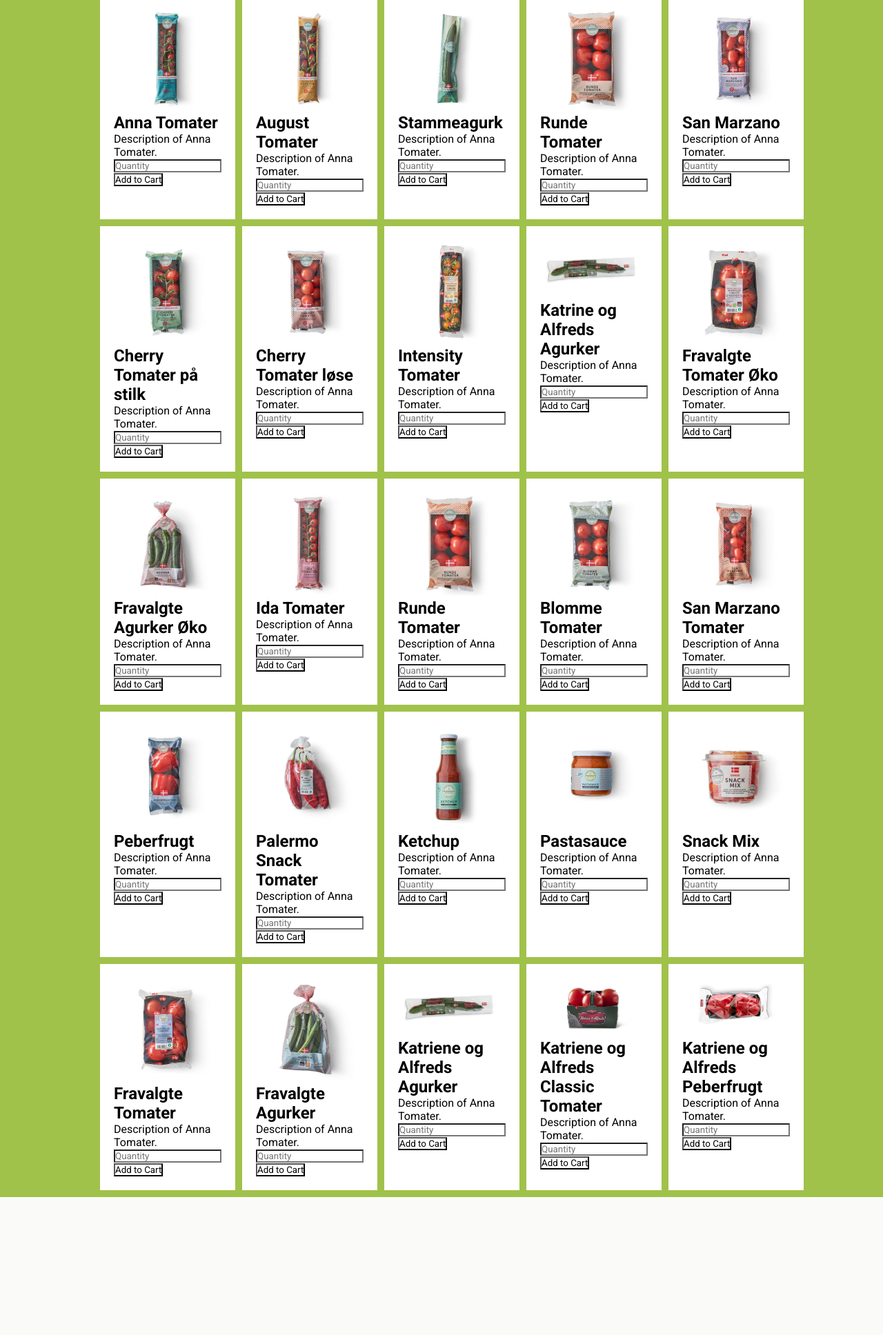
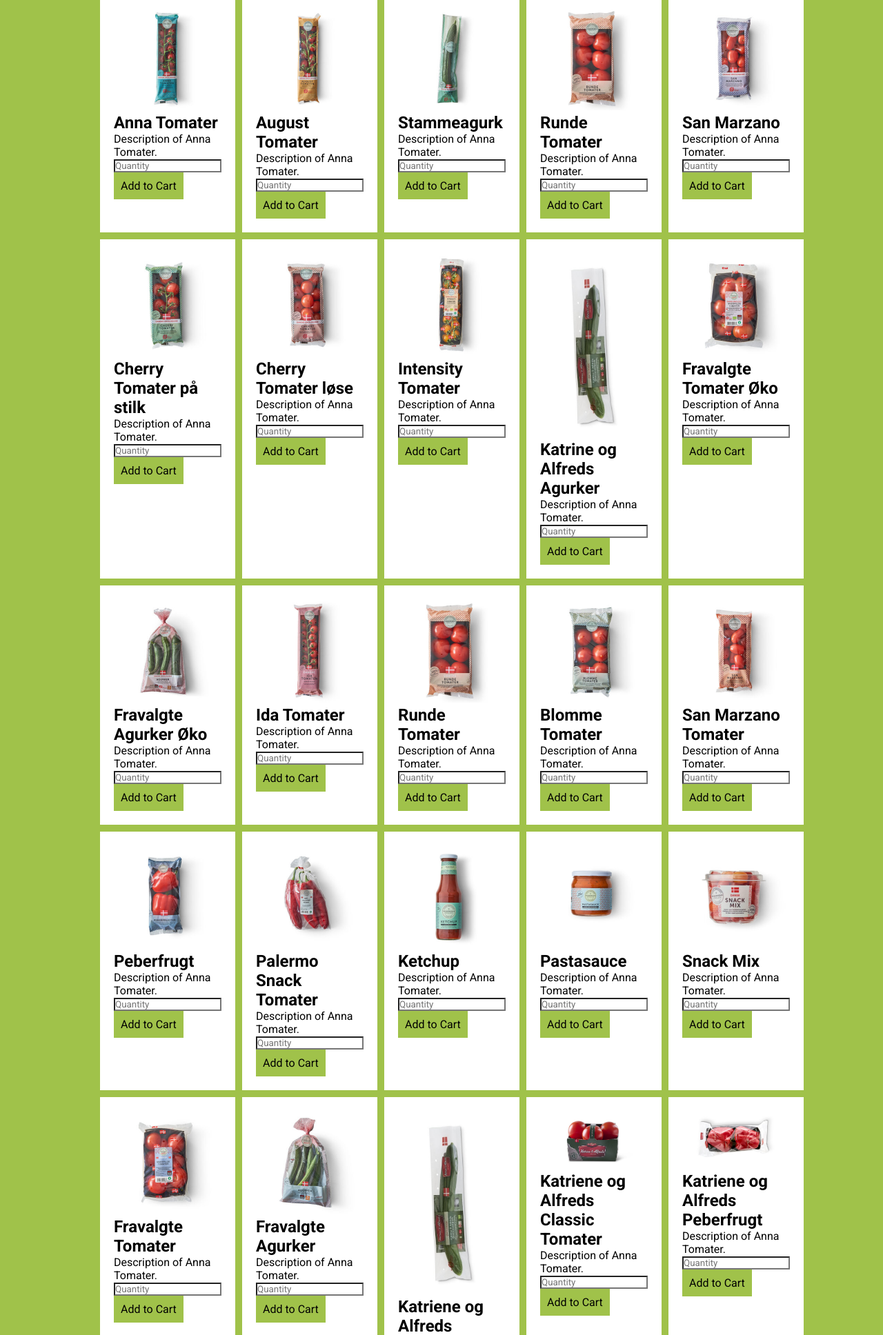
Before and after one commit to Hans4937/exams-project, a PHP site: page /product.php in a window 1280 px wide. Shown: the part 704-2640 px from the top of the page at 69% size. Before the commit the page ends 2440 px from the top, so only its background shows below. Run offline with PHP 8.4, Linux system fonts and the light colour scheme.

Commit message:
add styling

```diff
--- a/product.php
+++ b/product.php
@@ -86,7 +86,7 @@
     <!-- quantity function in Anna Tomater-->
   <input type="number" min="1" placeholder="Quantity">
   <!-- Add to cart for Anna Tomater-->
-  <button>Add to Cart</button>
+  <button class="AddToCart">Add to Cart</button>
 </div>
   <div class="GridItemAllProduct">
     <img src="./img/product/tomataugust.jpeg" alt="August Tomater">
--- a/styles.css
+++ b/styles.css
@@ -497,6 +497,21 @@ opacity: .8;
 .GridItemAllProduct button {
   background-color: white;
 }
+
+.AddToCart {
+  background-color: #A0C24A !important; /* Green background color */
+  border-style: solid;
+  border: #24262b;
+  color: black; /* Text color */
+  padding: 10px 10px; /* Add padding */
+  text-align: center; /* Center the text */
+  text-decoration: none; /* Remove underline */
+  display: inline-block; /* Display as inline-block */
+  font-size: 16px; /* Font size */
+  cursor: pointer; /* Add cursor style */
+  transition-duration: 0.4s; /* Add transition effect */
+}
+
 /*
 .GridContainerAllProduct .GridItem:nth-child(1) {
   background-image: url(./img/product/annatomatereco.jpeg);
```
Also changed, not shown: img/product/katrineogalfredsagurkereco.jpeg.
